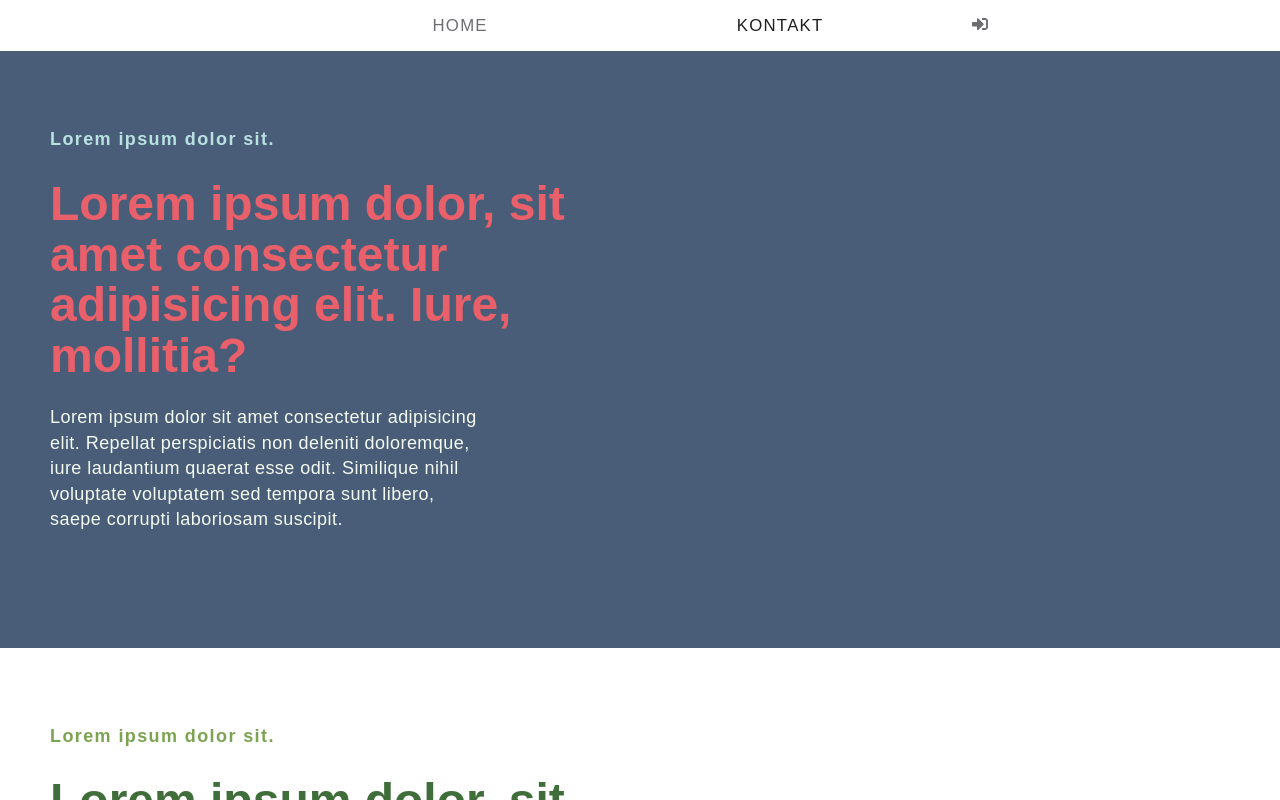
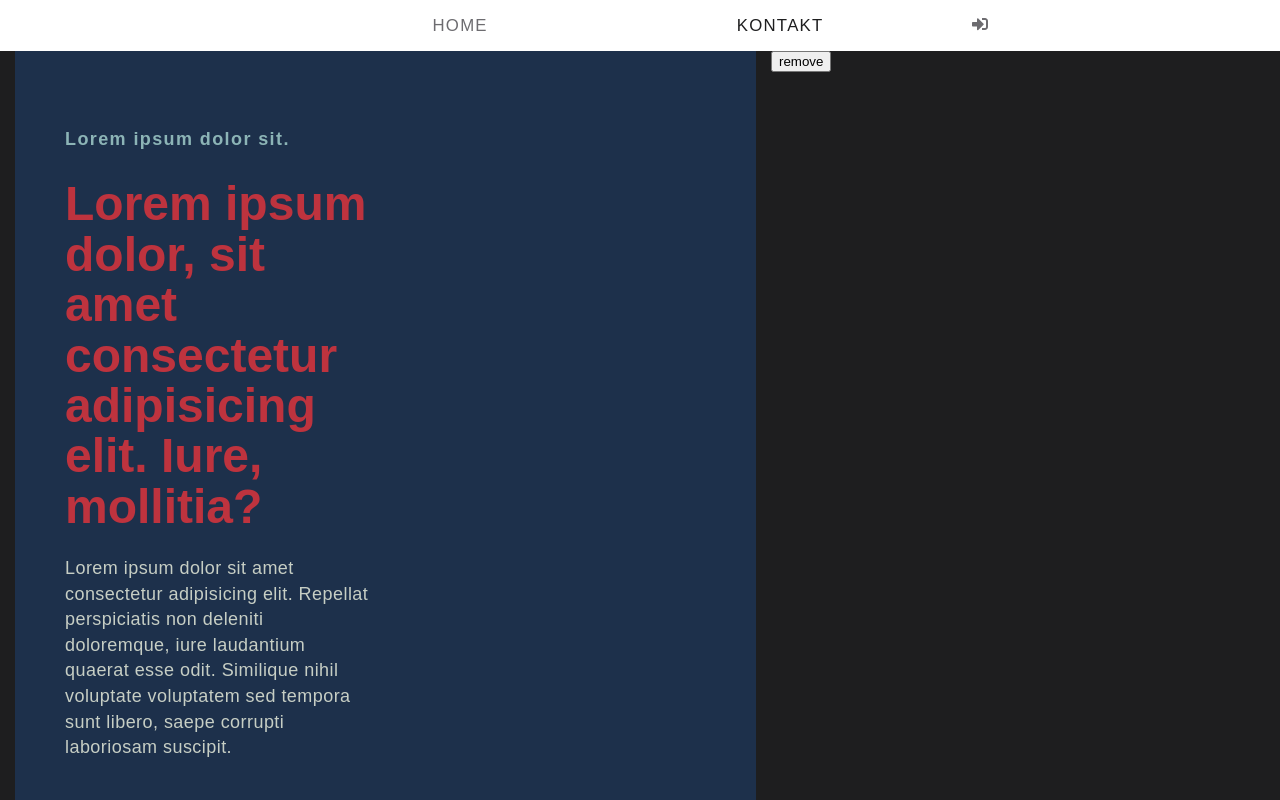
Before and after one commit to MaciejFigat/LFE, a React (Create React App) app in the folder frontend/: page / in a window 1280 px wide. Shown: the top 800 px of the page. Built offline with nearby package versions, Linux system fonts and the light colour scheme.

Commit message:
redux for citation added and removed

```diff
--- /dev/null
+++ b/frontend/src/components/FragmentsColumn/FragmentsColumn.tsx
@@ -0,0 +1,33 @@
+import React from 'react'
+import { useAppDispatch, useAppSelector } from '../../app/reduxHooks'
+import { citationRemoved } from '../../features/fragments/fragmentSlice'
+interface FragmentsColumnProps {}
+
+const FragmentsColumn: React.FC<FragmentsColumnProps> = () => {
+  const dispatch: any = useAppDispatch()
+  const citations = useAppSelector((state) => state.fragment.citations)
+  //   const userFragments = useAppSelector((state) => state.fragment.fragments)
+
+  //   const fragmentsShown = []
+  const removeCitationHandler = (id: string) => {
+    dispatch(citationRemoved(id))
+  }
+
+  return (
+    <div>
+      {citations.length > 0 &&
+        citations
+          .map((citation) => (
+            <>
+              {/* <button onClick={removeCitationHandler(citation.id)}> */}
+              <button onClick={() => removeCitationHandler(citation.id)}>
+                remove
+              </button>
+              <p key={citation.id}>{citation.excerpt}</p>
+            </>
+          ))
+          .reverse()}
+    </div>
+  )
+}
+export default FragmentsColumn
--- a/frontend/src/components/HighlightPopRemake/CopyText/AddFragment.tsx
+++ b/frontend/src/components/HighlightPopRemake/CopyText/AddFragment.tsx
@@ -1,16 +1,17 @@
 import React, { useState, useEffect } from 'react'
 import { SaveHeading } from './CopyText.styled'
-import { UserInfo } from '../../../interfaces'
+// import { UserInfo } from '../../../interfaces'
 import { useAppDispatch, useAppSelector } from '../../../app/reduxHooks'
-import { fragmentAdded } from '../../../features/fragments/fragmentSlice'
+import { nanoid } from '@reduxjs/toolkit'
+import { citationAdded } from '../../../features/fragments/fragmentSlice'
 interface AddFragmentProps {
   highlightedText: string
 }
 
 const AddFragment: React.FC<AddFragmentProps> = ({ highlightedText }) => {
   const dispatch: any = useAppDispatch()
-  const userInfo: UserInfo = useAppSelector((state) => state.user.userInfo)
-  const loggedUserId = userInfo._id
+  // const userInfo: UserInfo = useAppSelector((state) => state.user.userInfo)
+  // const loggedUserId = userInfo._id
 
   const [copySuccess, setCopySuccess] = useState('')
 
@@ -21,22 +22,29 @@ const AddFragment: React.FC<AddFragmentProps> = ({ highlightedText }) => {
     setCopySuccess('')
   }
   // fake user id to work without firing the backend up
-  const loggedUserIdFake = '123sdsdsd'
-  const newFragment = {
-    id: '',
-    userId: loggedUserIdFake,
-    // userId: loggedUserId,
-    citations: [
-      {
-        source: '',
-        excerpt: highlightedText,
-        coordinates: '',
-      },
-    ],
+  // const loggedUserIdFake = '123sdsdsd'
+
+  // const newFragment = {
+  //   id: '',
+  //   userId: loggedUserIdFake,
+  // userId: loggedUserId,
+  //   citations: [
+  //     {
+  //       source: '',
+  //       excerpt: highlightedText,
+  //       coordinates: '',
+  //     },
+  //   ],
+  // }
+  const newCitation = {
+    id: nanoid(),
+    source: '',
+    excerpt: highlightedText,
+    coordinates: '',
   }
-  const addFragmentHandler = (e: any) => {
+  const addCitationHandler = (e: any) => {
     e.preventDefault()
-    dispatch(fragmentAdded(newFragment))
+    dispatch(citationAdded(newCitation))
     setCopySuccess('Zapisano!')
   }
   useEffect(() => {
@@ -50,7 +58,7 @@ const AddFragment: React.FC<AddFragmentProps> = ({ highlightedText }) => {
       {' '}
       <SaveHeading
         contentAfter={copySuccess}
-        onClick={addFragmentHandler}
+        onClick={addCitationHandler}
         onMouseEnter={() => hoverHelper()}
         onMouseLeave={() => leaveHelper()}
       >
--- a/frontend/src/components/ScrollSection/ScrollSection.styled.js
+++ b/frontend/src/components/ScrollSection/ScrollSection.styled.js
@@ -1,15 +1,8 @@
 import styled from 'styled-components'
 
 export const ScrollSec = styled.div`
-  background-image: linear-gradient(
-    to bottom,
-    #a4dbe4,
-    #69e6de,
-    #45eeb9,
-    #6af07b,
-    #a8eb12
-  );
-  color: var(--bluegreen4);
+  background: var(--background1-main);
+  color: var(--background4-main);
   min-height: fit-content;
   @media (max-width: 880px) {
     padding: 0;
@@ -18,21 +11,12 @@ export const ScrollSec = styled.div`
 export const ScrollSectionRow = styled.div`
   display: flex;
   min-height: fit-content;
-
   flex-direction: ${({ imgStart }) =>
     imgStart === true ? 'row-reverse' : 'row'};
 `
 
 export const SectionColumn = styled.div`
-  backdrop-filter: blur(24px) saturate(110%);
-  backdrop-filter: ${({ transparent }) =>
-    transparent ? 'blur(0) saturate(100%)' : 'blur(24px) saturate(110%)'};
-  -webkit-backdrop-filter: ${({ transparent }) =>
-    transparent ? 'blur(0px) saturate(100%)' : 'blur(24px) saturate(110%)'};
-  background: ${({ transparent }) =>
-    transparent ? 'none' : 'rgba(0, 0, 0, 0.015)'};
-  border-right: ${({ transparent }) =>
-    transparent ? 'none' : '1px solid rgba(255, 255, 255, 0.125)'};
+  background: none;
   position: sticky;
   top: 0;
   margin-bottom: 15px;
--- a/frontend/src/components/ScrollSection/ScrollSection.tsx
+++ b/frontend/src/components/ScrollSection/ScrollSection.tsx
@@ -23,10 +23,8 @@ const ScrollSection: React.FC<ScrollSectionProps> = ({
 }) => {
   return (
     <ScrollSec>
-      <ScrollSectionRow>
-        <SectionColumn transparent={transparent} width={widthSmall}>
-          {narrowSection}
-        </SectionColumn>
+      <ScrollSectionRow imgStart>
+        <SectionColumn width={widthSmall}>{narrowSection}</SectionColumn>
         <SectionColumnScroll width={widthBig}>
           {wideSection}
         </SectionColumnScroll>
--- a/frontend/src/features/fragments/fragmentSlice.ts
+++ b/frontend/src/features/fragments/fragmentSlice.ts
@@ -8,9 +8,19 @@ import { createSlice } from "@reduxjs/toolkit"
 // }
 
 const fragmentSlice = createSlice({
-    name: 'fragment',
+    name: 'fragments',
     initialState: {
-        fragments: [
+
+        citations: [
+            {
+                id: '123sdsd',
+                source: '',
+                excerpt: '',
+                coordinates: ''
+            }
+        ],
+
+        userFragments: [
             {
                 id: '',
                 userId: '',
@@ -29,7 +39,14 @@ const fragmentSlice = createSlice({
     },
     reducers: {
         fragmentAdded(state, action) {
-            state.fragments.push(action.payload)
+            state.userFragments.push(action.payload)
+        },
+        citationAdded(state, action) {
+            state.citations.push(action.payload)
+        },
+        citationRemoved(state, action) {
+
+            state.citations = state.citations.filter((citation) => citation.id !== action.payload)
         },
         fragmentUpdated(state, action) {
             // const { id, title, content } = action.payload
@@ -41,13 +58,13 @@ const fragmentSlice = createSlice({
         },
         // saveFragment(state, action: PayloadAction<FragmentCreated>) {
         saveFragment(state, action) {
-            state.fragments = action.payload
+            state.userFragments = action.payload
         },
         deleteFragment(state, action) {
             // state.fragments = []
         },
         deleteAllFragments(state, action) {
-            state.fragments = []
+            state.userFragments = []
         },
 
 
@@ -59,7 +76,7 @@ const fragmentSlice = createSlice({
 })
 
 
-// export const { } = fragmentSlice.actions
-export const { fragmentAdded, saveFragment, deleteFragment, deleteAllFragments } = fragmentSlice.actions
+
+export const { citationAdded, citationRemoved, fragmentAdded, saveFragment, deleteFragment, deleteAllFragments } = fragmentSlice.actions
 
 export default fragmentSlice.reducer
--- a/frontend/src/screens/Home.tsx
+++ b/frontend/src/screens/Home.tsx
@@ -1,8 +1,9 @@
 import React from 'react'
 import InfoSection from '../components/InfoSection/InfoSection'
 import Toast from '../components/Toast/Toast'
-
+import ScrollSection from '../components/ScrollSection/ScrollSection'
 import HighlightPopMenu from '../components/HighlightPopRemake/HighlightPopMenu'
+import FragmentsColumn from '../components/FragmentsColumn/FragmentsColumn'
 export const homeData = {
   topline: 'Lorem ipsum dolor sit.',
   headline:
@@ -17,6 +18,12 @@ const Home: React.FC = () => {
   return (
     <>
       <Toast option='registerUser' />
+      <ScrollSection
+        widthBig='60%'
+        widthSmall='40%'
+        transparent
+        narrowSection={<FragmentsColumn />}
+        wideSection={
           <HighlightPopMenu>
             <InfoSection paddingTop='small' data={homeData}></InfoSection>
 
@@ -26,6 +33,8 @@ const Home: React.FC = () => {
               data={homeData}
             ></InfoSection>
           </HighlightPopMenu>
+        }
+      />
     </>
   )
 }
```
Lines whose indentation alone changed are shown as unchanged.
